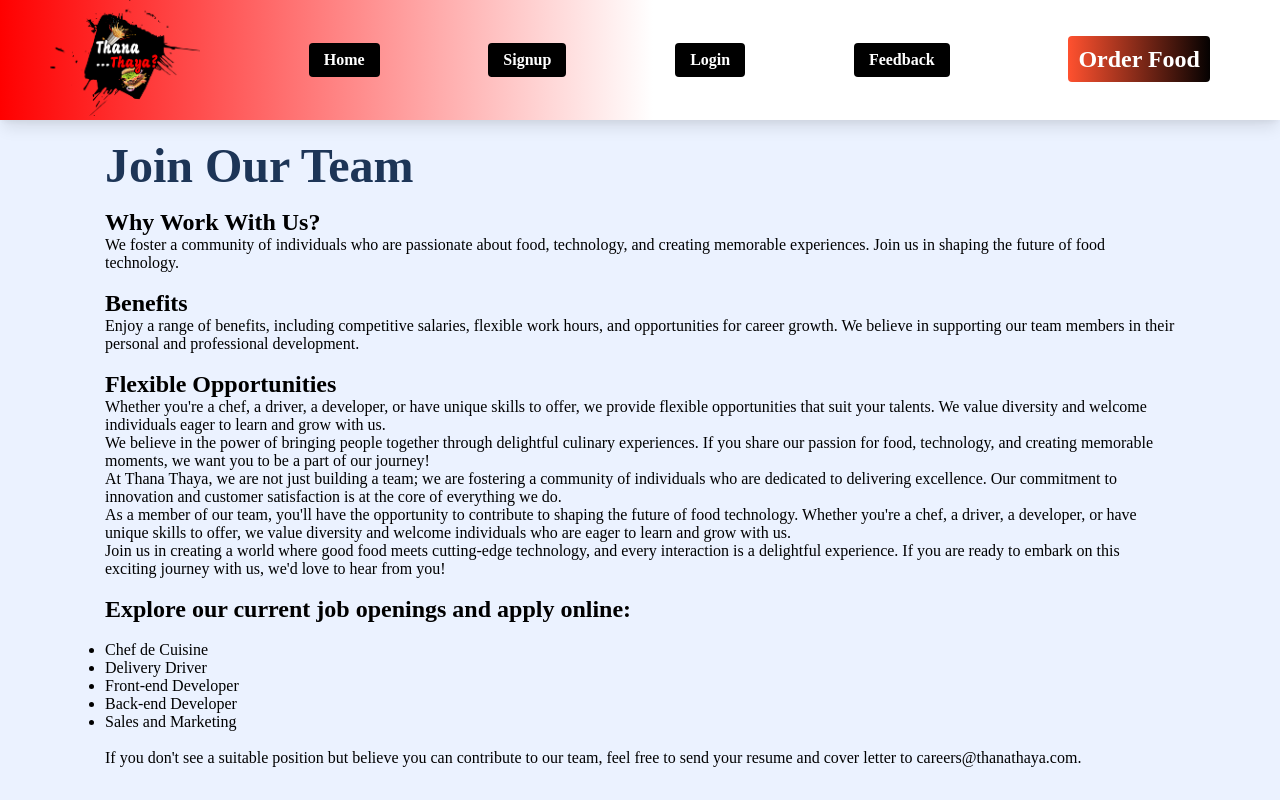
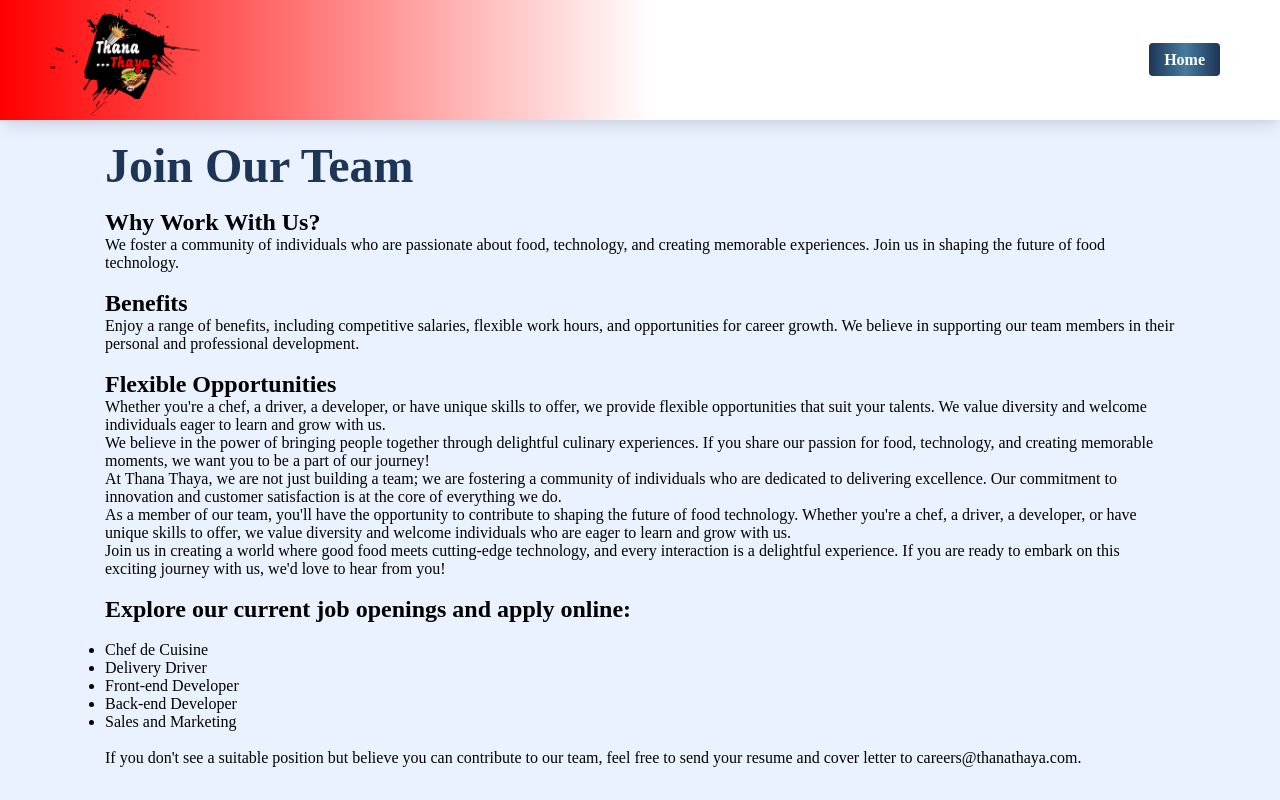
Before and after one commit to firdoushassan/ThanaThaya, a website: page career.html in a window 1280 px wide. Shown: the top 800 px of the page. Drawn offline with Linux system fonts and the light colour scheme.

Commit message:
Add files via upload

```diff
--- a/career.html
+++ b/career.html
@@ -20,19 +20,10 @@
         </div>
 
           <div class="navbar-nav-items">
-                <a href="index.html" class="nav-button">Home</a>
+            <div class="navbar-nav-item">
+              <a href="index.html" class="nav-link">Home</a>
             </div>
-            <div class="navbar-nav-items">
-                <a href="signup.html" class="nav-button">Signup</a>
-            </div>
-            <div class="navbar-nav-items">
-                <a href="login.html" class="nav-button">Login</a>
-            </div>
-            <div class="navbar-nav-items">
-                <a href="feedback.html" class="nav-button">Feedback</a>
-            </div>
-            <div class="navbar-nav-item">
-                <a href="order.html" class="button-primary">Order Food</a>
+
           </div>
         </nav>
       </header>
```
Lines whose indentation alone changed are shown as unchanged.
